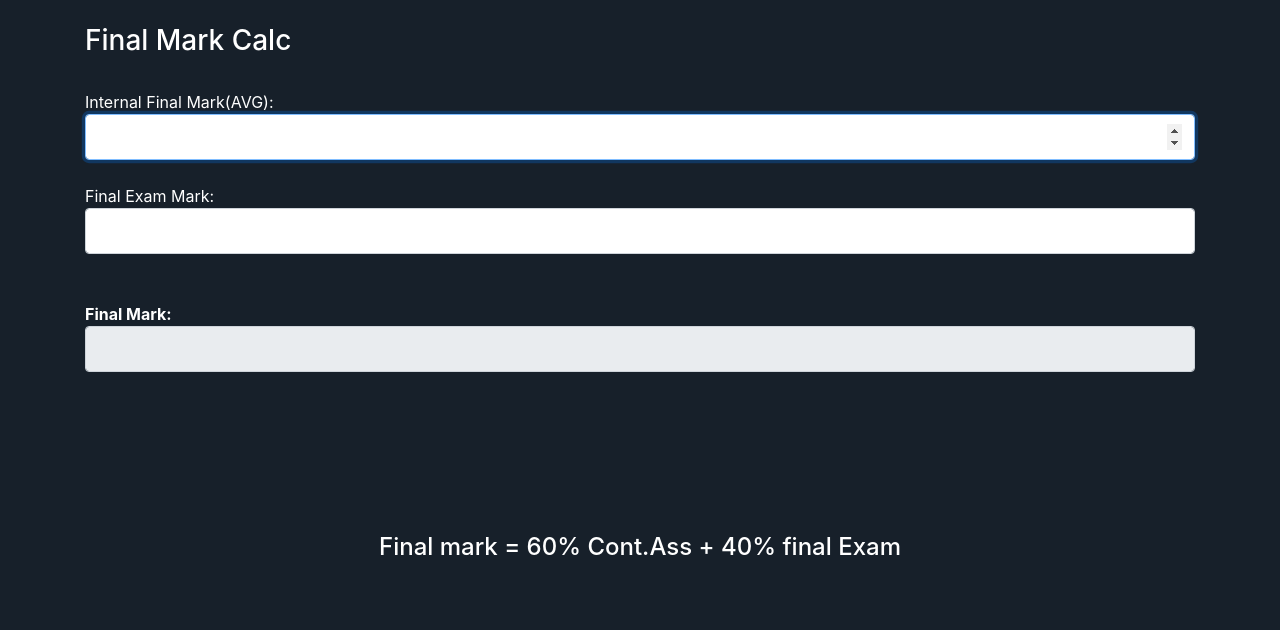
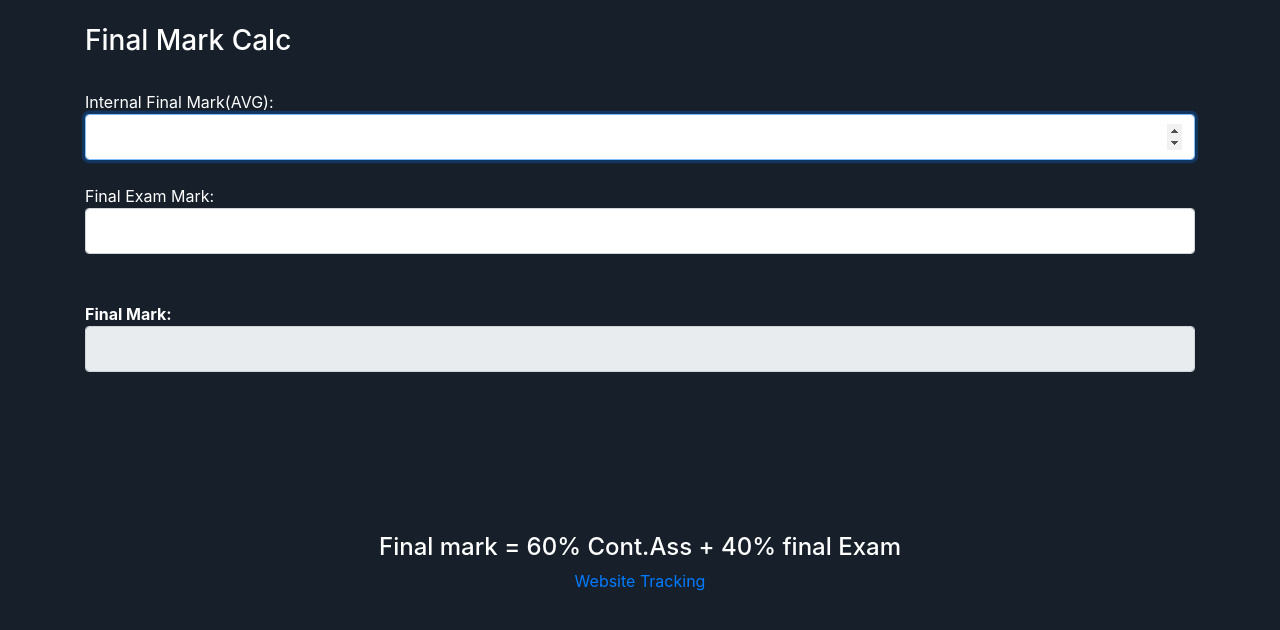
Before and after one commit to kushan-dananjay/kushan-dananjay.github.io, a plain HTML site: page marks.html in a window 1280 px wide. Drawn offline with nearby package versions, Linux system fonts and the light colour scheme.

Commit message:
Update marks.html

```diff
--- a/marks.html
+++ b/marks.html
@@ -42,7 +42,7 @@
 
         <h4>Final mark = 60% Cont.Ass + 40% final Exam</h4>
 	<center>
-	<script type="text/javascript" src="//cdn.livetrafficfeed.com/static/v5/live.js?bc=ffffff&tc=000000&brd1=2853a8&lnk=135d9e&hc=ffffff&hfc=2853a8&nc=19ff19&vv=210&tft=5&ro=0&tz=America%2FNew_York&res=0"></script><noscript id="LTF_live_website_visitor"><a href="http://livetrafficfeed.com">Website Tracking</a></noscript>
+	 <a href="http://livetrafficfeed.com" data-num="4" data-width="400" data-responsive="0" data-time="America%2FNew_York" data-root="0" data-cheader="2853a8" data-theader="ffffff" data-border="2853a8" data-background="ffffff" data-normal="000000" data-link="135d9e" target="_blank" id="LTF_live_website_visitor">Website Tracking</a><script type="text/javascript" src="//cdn.livetrafficfeed.com/static/v4/live.js"></script><noscript><a href="http://livetrafficfeed.com">Website Tracking</a></noscript>
     </footer>
 
 	<script>
```
